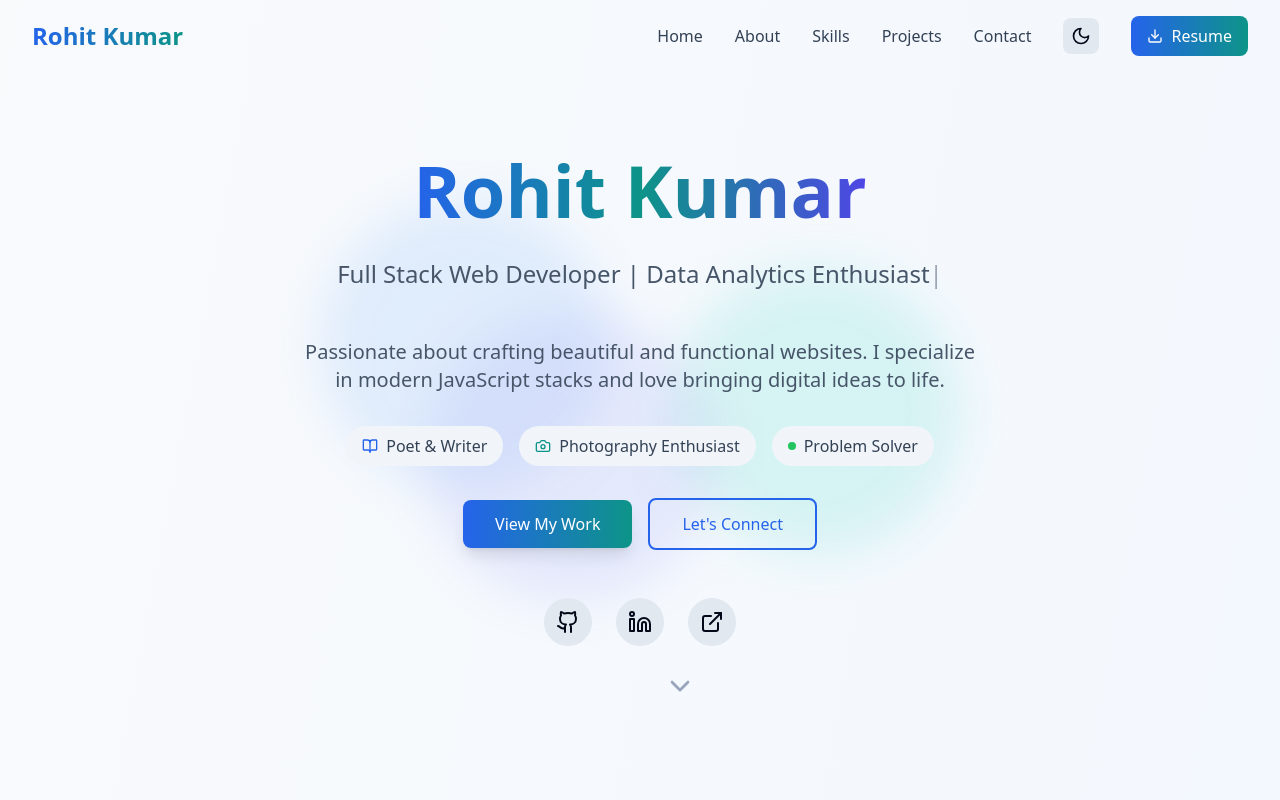
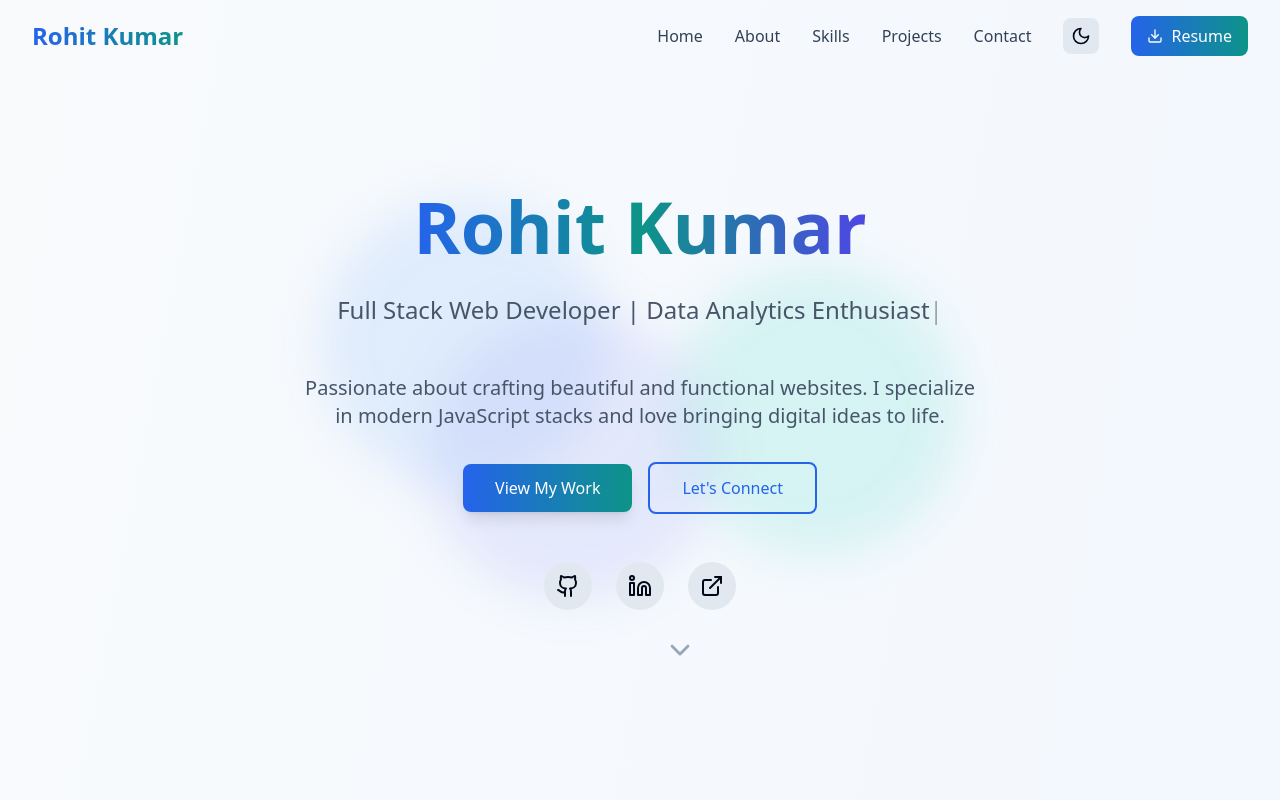
Before and after one commit to Rohitk6150/rohit-kumar-folio-craft, a React (Vite) app: page / in a window 1280 px wide. Shown: the top 800 px of the page. Built offline with nearby package versions, Linux system fonts and the light colour scheme.

Commit message:
Refactor hero section
Remove interests from hero section and add to about me.

```diff
--- a/src/components/HeroSection.tsx
+++ b/src/components/HeroSection.tsx
@@ -1,6 +1,6 @@
 
 import React, { useState, useEffect } from 'react';
-import { ChevronDown, Github, Linkedin, ExternalLink, BookOpen, Camera } from 'lucide-react';
+import { ChevronDown, Github, Linkedin, ExternalLink } from 'lucide-react';
 
 const HeroSection = () => {
   const [displayText, setDisplayText] = useState('');
@@ -45,24 +45,6 @@ const HeroSection = () => {
         <p className="text-lg sm:text-xl text-slate-600 dark:text-slate-400 mb-8 max-w-2xl mx-auto animate-fade-in animation-delay-1000">
           Passionate about crafting beautiful and functional websites. I specialize in modern JavaScript stacks and love bringing digital ideas to life.
         </p>
-
-        {/* Highlights/Achievements Section */}
-        <div className="mb-8 animate-fade-in animation-delay-1500">
-          <div className="flex flex-wrap items-center justify-center gap-4 text-sm sm:text-base">
-            <div className="flex items-center space-x-2 bg-slate-100 dark:bg-slate-800 px-4 py-2 rounded-full">
-              <BookOpen size={16} className="text-blue-600" />
-              <span className="text-slate-700 dark:text-slate-300">Poet & Writer</span>
-            </div>
-            <div className="flex items-center space-x-2 bg-slate-100 dark:bg-slate-800 px-4 py-2 rounded-full">
-              <Camera size={16} className="text-teal-600" />
-              <span className="text-slate-700 dark:text-slate-300">Photography Enthusiast</span>
-            </div>
-            <div className="flex items-center space-x-2 bg-slate-100 dark:bg-slate-800 px-4 py-2 rounded-full">
-              <span className="w-2 h-2 bg-green-500 rounded-full"></span>
-              <span className="text-slate-700 dark:text-slate-300">Problem Solver</span>
-            </div>
-          </div>
-        </div>
 
         <div className="flex flex-col sm:flex-row items-center justify-center gap-4 mb-12 animate-fade-in animation-delay-2000">
           <a
```
